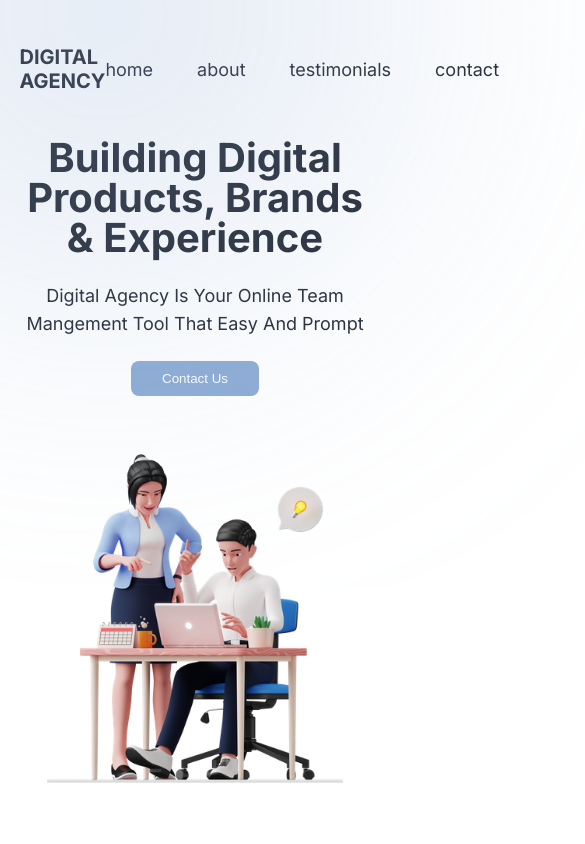
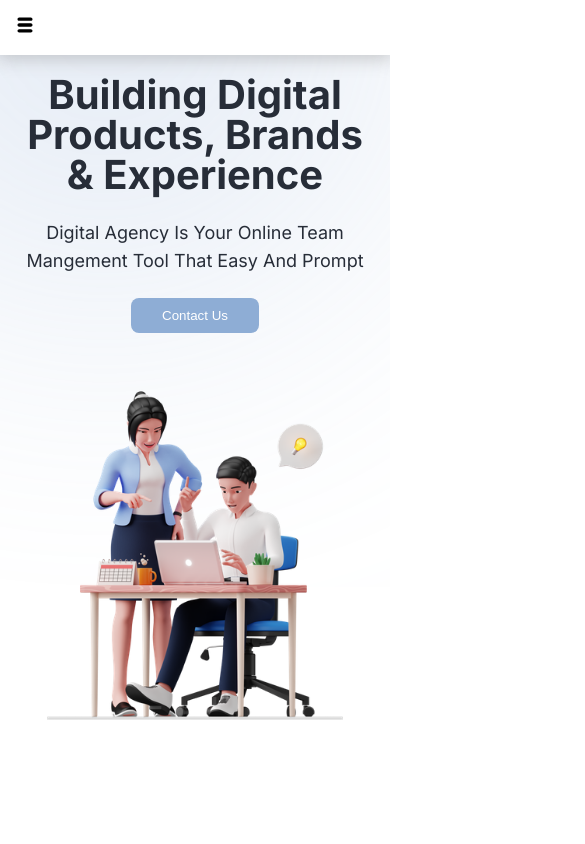
Before and after one commit to sakibsarkar/digital_agency, a Next.js app: page / in a window 390 px wide. Shown: the top 844 px of the page, 585 px wide, since content can reach past the window. Built offline with nearby package versions, Linux system fonts and the light colour scheme.

Commit message:
responsive issue fixed

```diff
--- a/package.json
+++ b/package.json
@@ -9,9 +9,10 @@
     "lint": "next lint"
   },
   "dependencies": {
+    "next": "14.1.2",
     "react": "^18",
     "react-dom": "^18",
-    "next": "14.1.2"
+    "react-icons": "^5.0.1"
   },
   "devDependencies": {
     "eslint": "^8",
--- a/src/app/(root)/layout.jsx
+++ b/src/app/(root)/layout.jsx
@@ -5,11 +5,11 @@ import Navbar from "@/components/shared/Navbar/Navbar";
 const RootLayout = ({ children }) => {
     return (
         <>
+            <Navbar />
             <div className="rootWrapper">
                 <div className="top-aura">
                     <Circle />
                 </div>
-                <Navbar />
                 {children}
             </div>
             <Footer />
--- a/src/app/globals.css
+++ b/src/app/globals.css
@@ -5,9 +5,10 @@
     list-style: none;
 }
 
+html,
 body {
     overflow-x: hidden;
-    width: 100vw;
+    position: relative;
 }
 
 .top-aura {
@@ -16,6 +17,7 @@ body {
     left: 0;
     width: 679px;
     height: 679px;
+    z-index: -3;
     overflow: hidden;
 }
 
--- /dev/null
+++ b/src/components/shared/MobileNav/SmNav.jsx
@@ -0,0 +1,36 @@
+"use client";
+import "./index.css";
+import Link from "next/link";
+import { useState } from "react";
+import { RxCross2 } from "react-icons/rx";
+import { TiThMenu } from "react-icons/ti";
+import { navLinks } from "@/utils/mockData/NavLinks";
+
+const SmNav = () => {
+    const [show, setshow] = useState(false);
+    const links = navLinks()
+
+    return (
+        <nav className="navSm">
+            <button onClick={() => setshow(true)}><TiThMenu /></button>
+            {
+                show ?
+                    <div className="magic">
+                        <button onClick={() => setshow(false)}><RxCross2 /></button>
+
+                        {
+                            links?.map((link, i) => <Link key={i + "sm"}
+                                href={link.text} className="txtPrimary">
+                                {link.text}
+                            </Link>
+                            )
+                        }
+                    </div>
+                    :
+                    ""
+            }
+        </nav>
+    );
+};
+
+export default SmNav;
--- /dev/null
+++ b/src/components/shared/MobileNav/index.css
@@ -0,0 +1,45 @@
+.navSm {
+    width: 100%;
+    background: #ffffff;
+    padding: 15px;
+    box-sizing: border-box;
+    box-shadow: 0 2px 16.8px 3.2px #95959578;
+    z-index: 5;
+    margin: 0 0 20px 0;
+}
+
+.magic {
+    position: absolute;
+    width: 100%;
+    height: 100vh;
+    left: 0;
+    top: 0;
+    display: flex;
+    flex-direction: column;
+    justify-content: flex-start;
+    align-items: flex-start;
+    box-sizing: border-box;
+    padding: 20px 0 0 20px;
+    z-index: 9;
+    background-color: #ffffff;
+
+}
+
+.magic a {
+    padding: 10px 0;
+    font-size: 20px;
+}
+
+.navSm button {
+    border: none;
+    font-size: 20px;
+    background-color: transparent;
+    color: black;
+    cursor: pointer;
+}
+
+@media screen and (min-width: 660px) {
+    .navSm {
+        display: none;
+    }
+}
--- a/src/components/shared/Navbar/Navbar.css
+++ b/src/components/shared/Navbar/Navbar.css
@@ -1,9 +1,10 @@
-nav {
-    width: 100%;
+.deskNav {
+    width: 1065px;
     display: flex;
     justify-content: space-between;
     align-items: center;
     padding: 45px 0;
+    margin: 0 auto;
 }
 
 .logo a {
@@ -13,14 +14,14 @@ nav {
     text-transform: uppercase;
 }
 
-nav ul {
+.deskNav ul {
     display: flex;
     justify-content: space-between;
     align-items: center;
     gap: 44px;
 }
 
-nav ul li {
+.deskNav ul li {
     display: flex;
     justify-content: space-between;
     align-items: center;
@@ -28,8 +29,15 @@ nav ul li {
 }
 
 
-@media screen and  (max-width: 660pxpx) {
-
+@media screen and (max-width: 660px) {
+    .deskNav {
+        display: none;
+    }
 }
 
-@media screen and (min-width: 1921px) {}
+@media screen and (min-width:660px) and (max-width:1050px) {
+    .deskNav {
+        width: 90vw;
+
+    }
+}
--- a/src/components/shared/Navbar/Navbar.jsx
+++ b/src/components/shared/Navbar/Navbar.jsx
@@ -1,10 +1,12 @@
 import "./Navbar.css";
 import Link from "next/link";
+import SmNav from "../MobileNav/SmNav";
 import { navLinks } from "@/utils/mockData/NavLinks";
 
 const Navbar = () => {
     const links = navLinks()
     return (
+        <>
             <nav className="deskNav">
                 <div className="logo">
                     <Link href={"/"}>Digital Agency</Link>
@@ -21,6 +23,9 @@ const Navbar = () => {
 
             </nav>
 
+            <SmNav />
+        </>
+
     );
 };
 
--- a/src/views/Home/Home.css
+++ b/src/views/Home/Home.css
@@ -17,7 +17,6 @@
     overflow: hidden;
     right: -150px;
     margin: 167px 0 0 0;
-    display: none;
 }
 
 
```
Also changed, not shown: 2 other files (tests, documents, lock files or other folders). Lines whose indentation alone changed are shown as unchanged.
